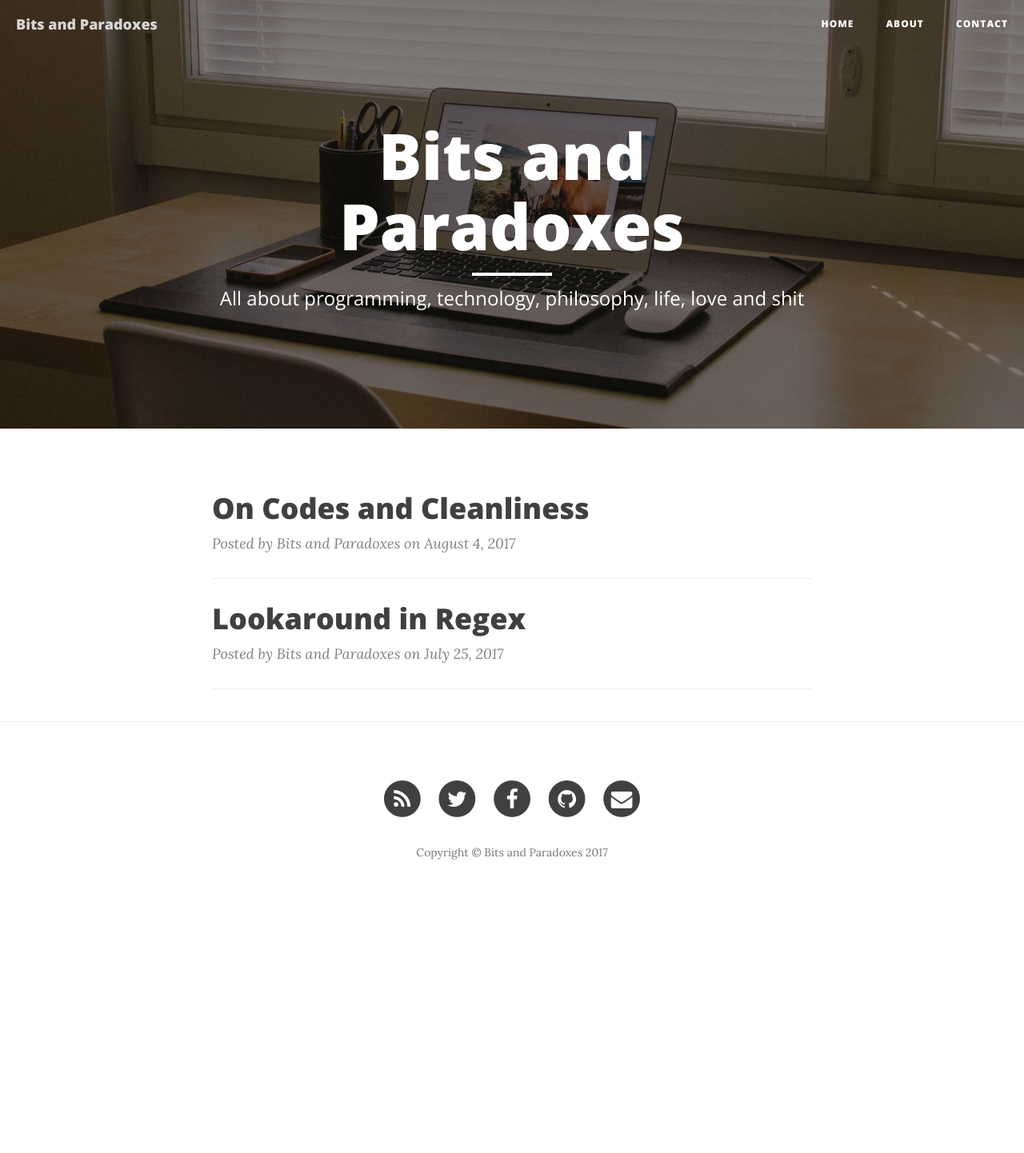
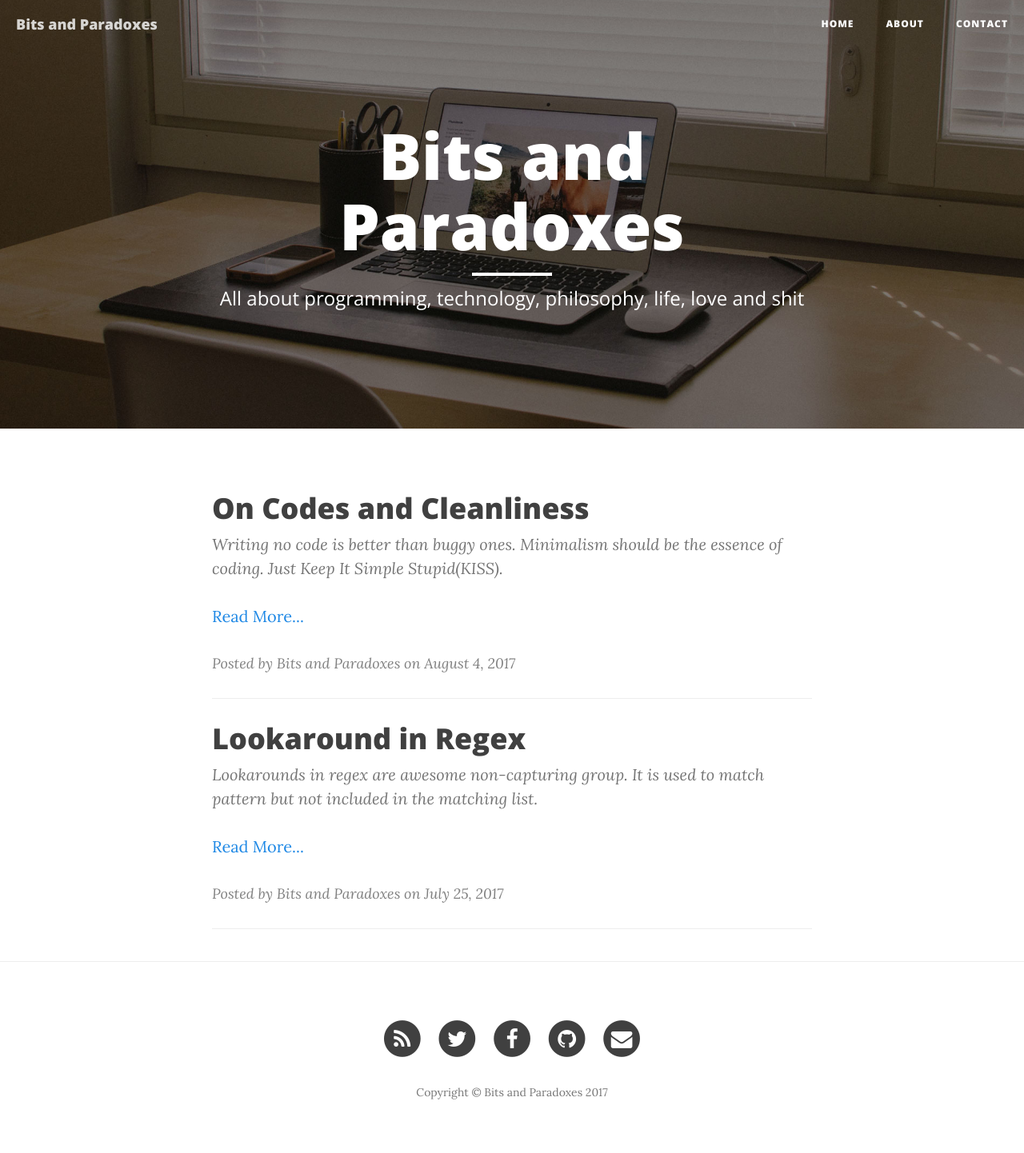
Before and after one commit to NISH1001/NISH1001.github.io, a Jekyll site: the page built from index.html, in a window 1280 px wide. Shown: the whole page at 80% size. Built offline with Jekyll 4.4.1, drawn with Linux system fonts in a browser that asks for light colours; nearby versions of some CDN libraries; the list of posts is cut into pages by our own code; before the commit the page ends 1142 px from its top, so only the background shows below that.

Commit message:
Render summary of the blog post while listing the posts

```diff
--- a/_posts/2017-07-25-regex.markdown
+++ b/_posts/2017-07-25-regex.markdown
@@ -2,6 +2,7 @@
 layout: post
 title:  "Lookaround in Regex"
 date:   2017-07-25 13:55:37 +0545
+subtitle: Lookarounds in regex are awesome non-capturing group. It is used to match pattern but not included in the matching list.
 categories: programming regex
 ---
 
--- a/_posts/2017-08-04-codes-and-cleanliness.markdown
+++ b/_posts/2017-08-04-codes-and-cleanliness.markdown
@@ -3,6 +3,7 @@ layout: post
 title:  "On Codes and Cleanliness"
 date:   2017-08-04 13:55:37 +0545
 categories: programming lessons
+subtitle: Writing no code is better than buggy ones. Minimalism should be the essence of coding. Just Keep It Simple Stupid(KISS).
 header-img: img/post-headers/2017-08-04-codes-and-cleanliness.jpg
 ---
 
@@ -30,34 +31,34 @@ All the programmers go through the similar phases :
 
 Here’s what I do to write clean codes (at least try to write the codes cleaner)
 
-### I. Proper coding convention for the programming language
+## I. Proper coding convention for the programming language
 This helps other developers to collaborate easily.
 
-### II. Proper variable and method naming convention
+## II. Proper variable and method naming convention
 Naming the variables properly surely avoids stressful thinking if you are reading your codes some time later. It makes the codes more verbose.
 
-### III. Prevent code duplication
+## III. Prevent code duplication
 If there are same parts of codes that are written repeatedly, I try to separate them and put them in a separate place to prevent duplicatoin.
 
-### IV. Modularity
+## IV. Modularity
 My codes follow Object Oriented Programming paradigms most of the time so that the components are as modular as possible. In fact, one doesn’t necessarily have to follow OOP while doing simple tasks.
 
 Modularity in a sense make it more functional like a component. It doesn’t have to be the object itself but can be functions.
 However, if the tasks to be done isn’t complex, OOP adds more complexity to the codes. So, keep it simple.
 
-### V. Write proper documentation
+## V. Write proper documentation
 A proper documentation guides any developers through the vastness of the codes.
 In fact, in the past I used to scratch my head over the old codes due to lack of documentation and had to literally spend hours to just make sense on what the codes do.
 
-### VI. Proper structuring of packages
+## VI. Proper structuring of packages
 This is also crucial for me. In a bigger project, structure matters more. Because the structuring is actually based on the overall architecture of the project itself.
 A project that’s structured properly tend to represent a good architecture.
 
-### VII. Keep It Simple Stupid (KISS)
+## VII. Keep It Simple Stupid (KISS)
 As I have said in (IV), in the name of OOP people tend to neglect the fundamentals of coding that is — just make the things work simply.
 So, in a simple project that tends to do just one thing (such as automation, etc). I keep it simple and try to avoid OOP itself.
 
-### But
+## But
 No code is better than buggy ones. Cheers. Minimalism should be the essence of coding.
 
 PS: I’d like to add a quote:
--- a/css/clean-blog.css
+++ b/css/clean-blog.css
@@ -228,6 +228,7 @@ hr.small {
   margin: 0;
   font-weight: 300;
   margin-bottom: 10px;
+  color: #757575;
 }
 .post-preview > .post-meta {
   color: #808080;
--- a/index.html
+++ b/index.html
@@ -9,9 +9,10 @@ description: "All about programming, technology, philosophy, life, love and shit
         <h2 class="post-title">            {{ post.title }}
         </h2>
         {% if post.subtitle %}
-        <h3 class="post-subtitle">
-            {{ post.subtitle }}
-        </h3>
+        <p class="post-subtitle">
+            <em>{{ post.subtitle }}</em>
+        </p>
+        <p> <span style="color:#1e88e5">Read More...</span></p>
         {% endif %}
     </a>
     <p class="post-meta">Posted by {% if post.author %}{{ post.author }}{% else %}{{ site.title }}{% endif %} on {{ post.date | date: "%B %-d, %Y" }}</p>
```
